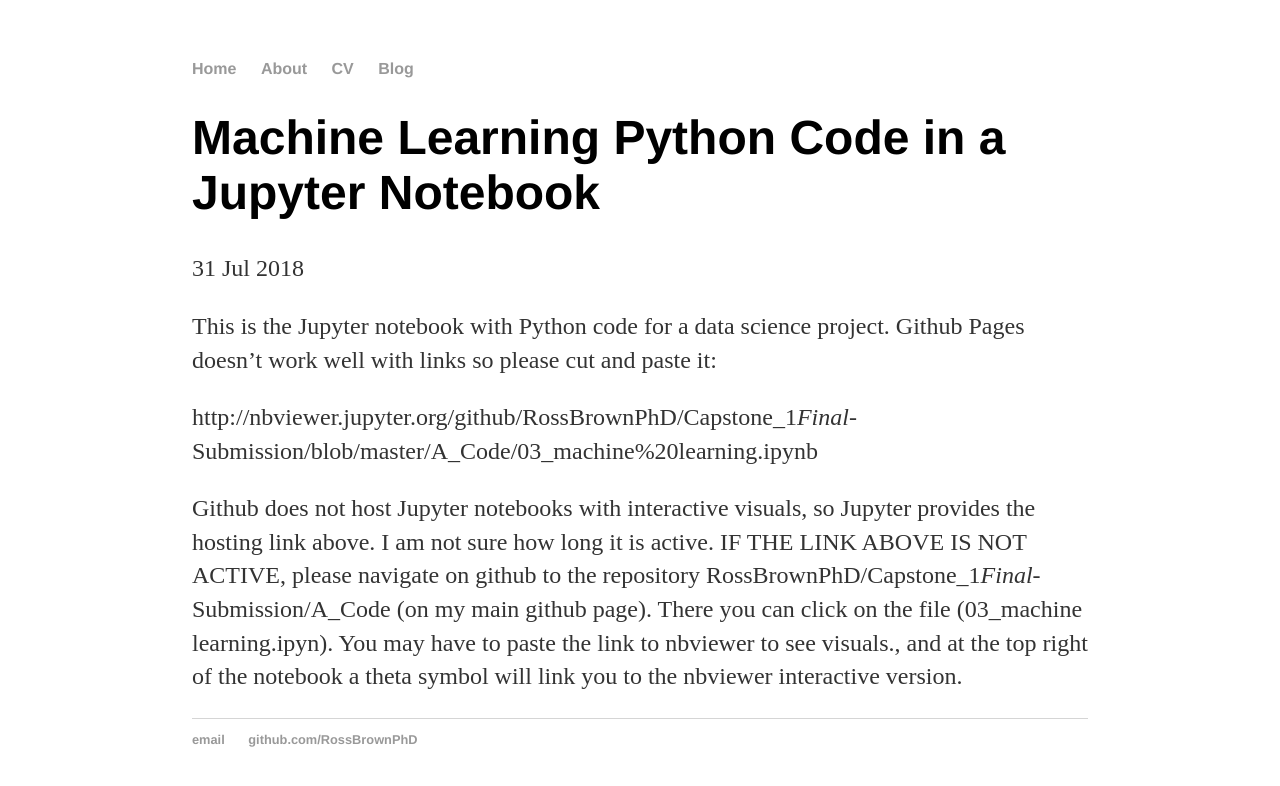
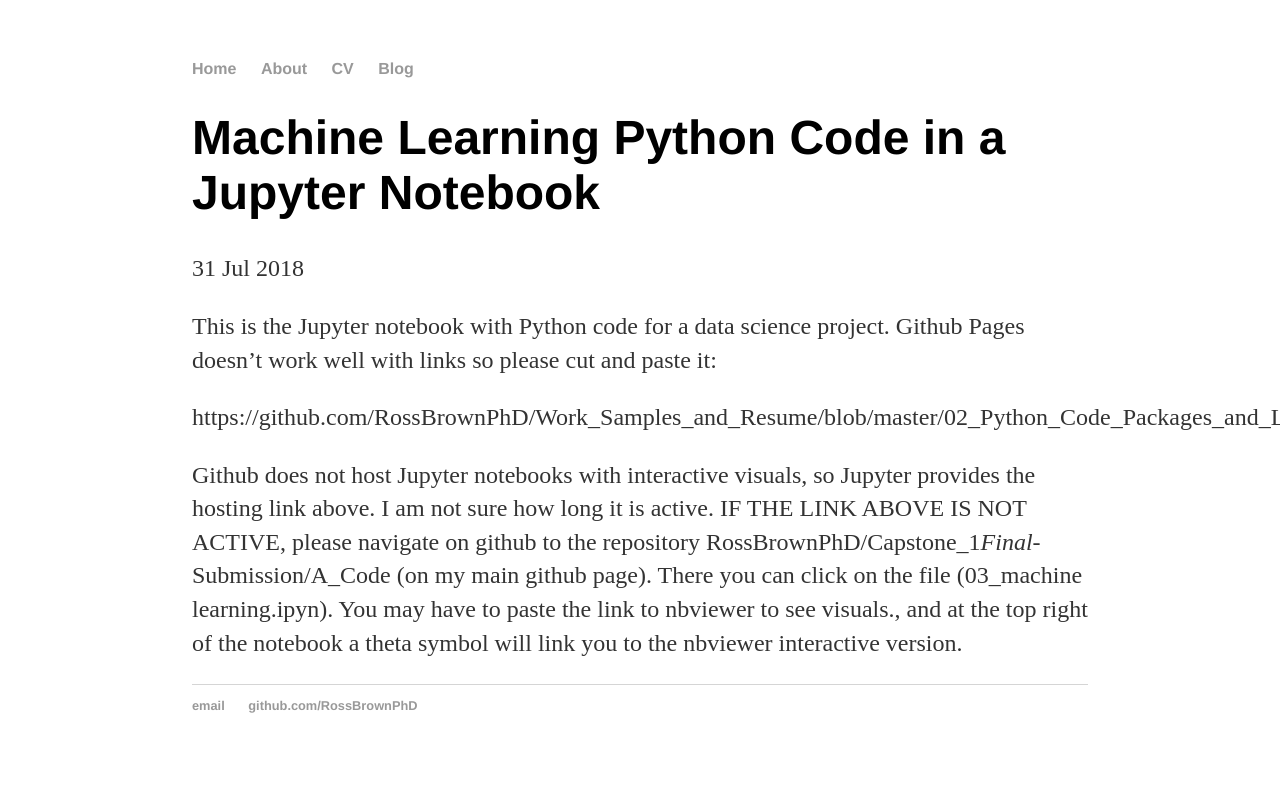
Before and after one commit to RossBrownPhD/RossBrownPhD.github.io, a Jekyll site: the page built from _posts/2018-07-31-Machine-Learning-Python-Code.md, in a window 1280 px wide. Shown: the top 786 px of the page. Built offline with Jekyll 4.4.1, drawn with Linux system fonts in a browser that asks for light colours; some of the changed lines change nothing that is shown.

Commit message:
fix link

```diff
--- a/_posts/2018-07-31-Machine-Learning-Python-Code.md
+++ b/_posts/2018-07-31-Machine-Learning-Python-Code.md
@@ -6,6 +6,6 @@ date: 2018-07-31
 
 This is the Jupyter notebook with Python code for a data science project. Github Pages doesn't work well with links so please cut and paste it:
 
-http://nbviewer.jupyter.org/github/RossBrownPhD/Capstone_1_Final_-Submission/blob/master/A_Code/03_machine%20learning.ipynb
+https://github.com/RossBrownPhD/Work_Samples_and_Resume/blob/master/02_Python_Code_Packages_and_Libraries.ipynb
 
 Github does not host Jupyter notebooks with interactive visuals, so Jupyter provides the hosting link above. I am not sure how long it is active. IF THE LINK ABOVE IS NOT ACTIVE, please navigate on github to the repository RossBrownPhD/Capstone_1_Final_-Submission/A_Code (on my main github page). There you can click on the file (03_machine learning.ipyn). You may have to paste the link to nbviewer to see visuals., and at the top right of the notebook a theta symbol will link you to the nbviewer interactive version.
```
